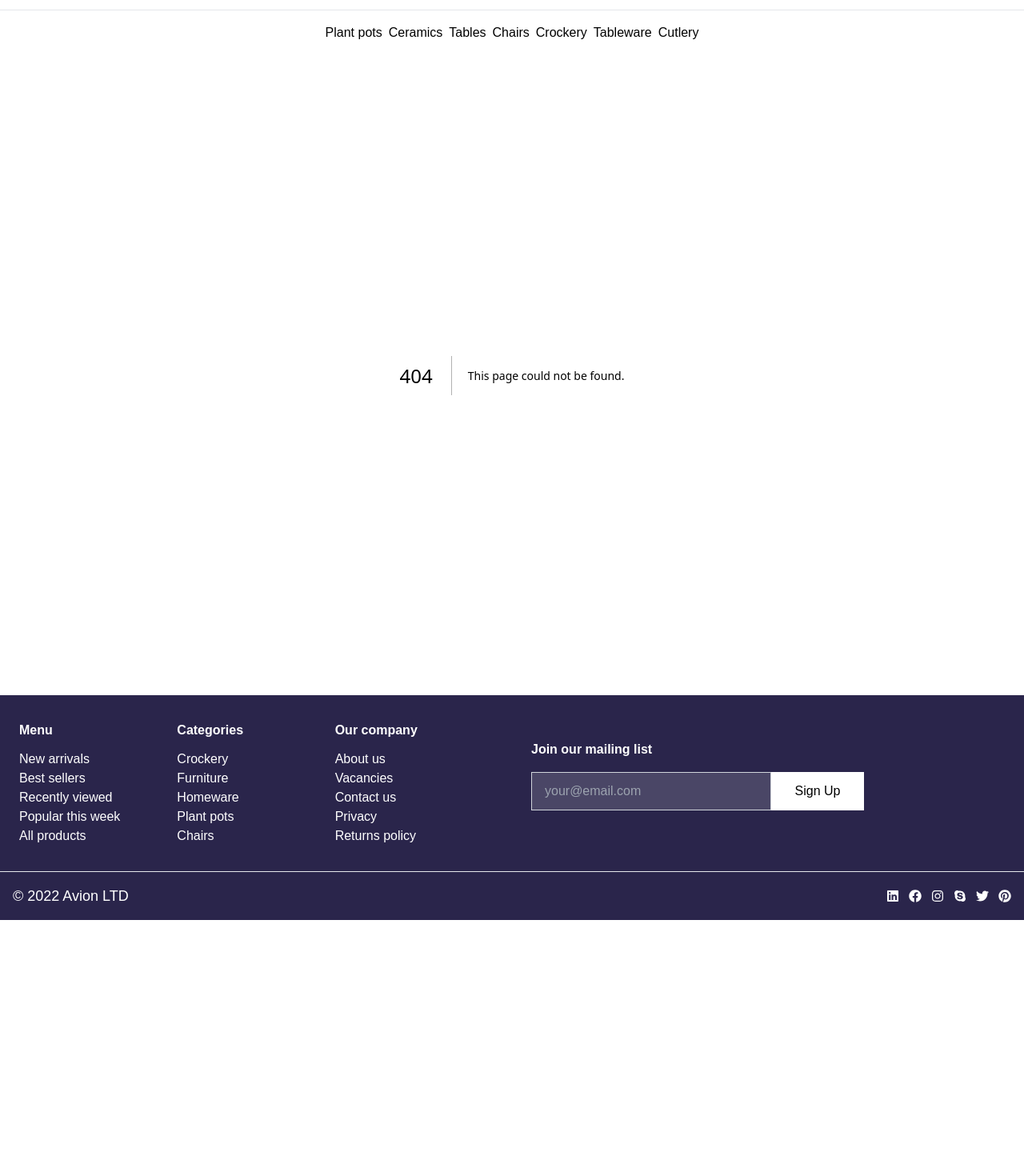
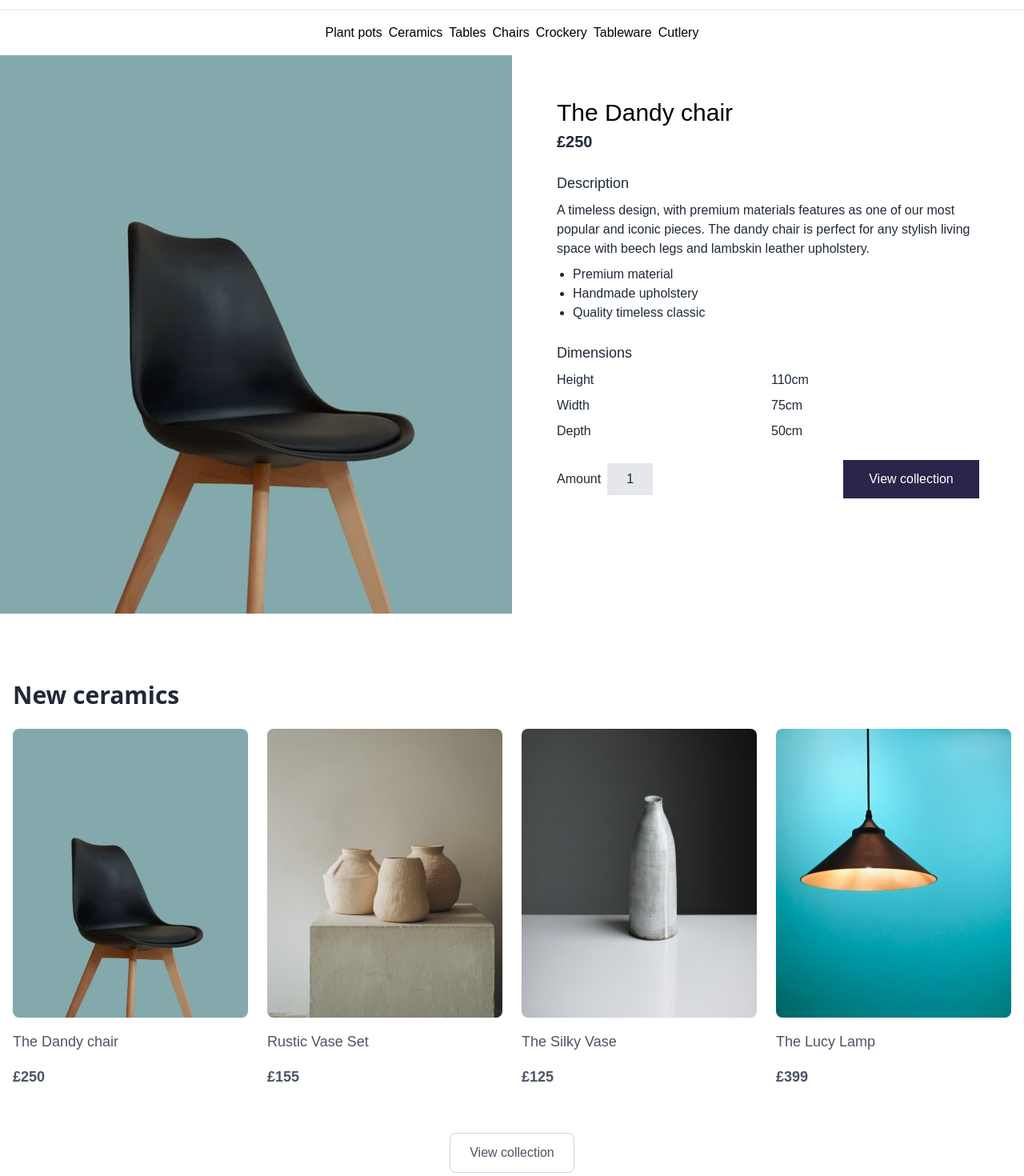
Before and after one commit to saadahmedacademy/Hackathon-funiture-website, a Next.js app in the folder furniture-web/: page /product-detail/1 in a window 1280 px wide. Before the commit this address had no page. Shown: the part 40-1510 px from the top of the page at 80% size. Before the commit the page ends 1190 px from the top, so only its background shows below. Built offline with nearby package versions, Linux system fonts and the light colour scheme.

Commit message:
finaliezed the project

```diff
--- /dev/null
+++ b/furniture-web/app/product-detail/[id]/page.tsx
@@ -0,0 +1,99 @@
+"use client";
+import Image from "next/image";
+import { useParams } from "next/navigation";
+import React from "react";
+import newCeramic from "@/jsondata/newCeramic.json";
+import { NewCeremics } from "@/components/NewCeremics";
+import { FeaturesSection } from "@/components/FeaturesSection";
+import { SignUp } from "@/components/SignUp";
+
+const Page = () => {
+  const { id } = useParams();
+
+  if (!id) {
+    return <p>Loading...</p>;
+  }
+
+  const clickItem = newCeramic.find((item) => item.id === id);
+
+  if (!clickItem) {
+    return <p>Item not found</p>;
+  }
+
+  return (
+    <>
+    <main className="w-full flex flex-col md:flex-row md:py-5 md:mx-auto h-auto">
+      {/* Image Section */}
+      <section className="w-full md:w-1/2 h-[300px] md:h-full">
+        <Image
+          src={`${clickItem.img}`}
+          alt={clickItem.title}
+          width={500}
+          height={600}
+          className="w-full h-full object-cover object-center"
+          priority
+        />
+      </section>
+
+      {/* Details Section */}
+      <section className=" flex flex-col items-center justify-center gap-6 py-7 px-6 md:px-14 text-gray-800 w-full md:w-1/2">
+        {/* Title and Price */}
+        <div className="w-full flex flex-col gap-1 text-left">
+          <p className="text-2xl md:text-3xl text-black">{clickItem.title}</p>
+          <p className="text-xl font-semibold">{clickItem.price}</p>
+        </div>
+
+        {/* Description */}
+        <div className="w-full flex flex-col gap-2">
+          <p className="text-lg font-medium">Description</p>
+          <p className="text-sm md:text-base leading-relaxed">
+            A timeless design, with premium materials features as one of our
+            most popular and iconic pieces. The dandy chair is perfect for any
+            stylish living space with beech legs and lambskin leather
+            upholstery.
+          </p>
+          <ul className="list-disc pl-5 text-sm md:text-base">
+            <li>Premium material</li>
+            <li>Handmade upholstery</li>
+            <li>Quality timeless classic</li>
+          </ul>
+        </div>
+
+        {/* Dimensions */}
+        <div className="w-full flex justify-start flex-col gap-2">
+          <p className="text-lg font-medium">Dimensions</p>
+          <div className="grid grid-cols-2 gap-2 text-sm md:text-base">
+            <p className="font-medium">Height</p>
+            <p>110cm</p>
+            <p className="font-medium">Width</p>
+            <p>75cm</p>
+            <p className="font-medium">Depth</p>
+            <p>50cm</p>
+          </div>
+        </div>
+
+        {/* Actions */}
+        <div className="w-full flex flex-col md:flex-row items-center justify-between gap-3">
+          {/* Amount */}
+          <div className="md:w-0 w-full flex items-center gap-2 md:flex-row flex-col">
+            <p className="text-sm md:text-base font-medium">Amount</p>
+            <button className="px-6 py-2 md:w-[170px] w-[90%] bg-gray-200 text-sm md:text-base">
+              1
+            </button>
+          </div>
+
+          {/* View Collection Button */}
+          <button className="px-6 py-3 md:w-[170px] w-[90%] text-white bg-[#2A254B]">
+            View collection
+          </button>
+        </div>
+      </section>
+    </main>
+      <NewCeremics/>
+      <FeaturesSection/>
+      <SignUp />
+      </>
+  );
+};
+
+export default Page;
--- a/furniture-web/app/productlisting/page.tsx
+++ b/furniture-web/app/productlisting/page.tsx
@@ -2,6 +2,7 @@ import Image from "next/image";
 import React from "react";
 import { IoMdArrowDropdown } from "react-icons/io";
 import newCeramic from "@/jsondata/newCeramic.json";
+import Link from "next/link";
 
 export default function Page() {
   return (
@@ -74,6 +75,7 @@ export default function Page() {
       <section className="sm:container mx-auto w-full md:px-0 px-2 py-4">
         <div className="w-full grid grid-cols-2 md:grid-rows-3 grid-rows-4 md:grid-cols-4 gap-6">
           {newCeramic.map((ceramic, index) => (
+            <Link href={`/product-detail/${ceramic.id}`} key={ceramic.id}>
             <div
               key={index}
               className="flex flex-col gap-4 items-start text-gray-600"
@@ -93,6 +95,7 @@ export default function Page() {
               {/* Ceramic Price */}
               <p className="text-lg font-semibold">{ceramic.price}</p>
             </div>
+            </Link>
           ))}
         </div>
       </section>
--- /dev/null
+++ b/furniture-web/app/shopping-carts/page.tsx
@@ -0,0 +1,124 @@
+"use client";
+import Image from "next/image";
+import React, { useState } from "react";
+
+const Page = () => {
+  interface Product {
+    id: string;
+    title: string;
+    heading: string;
+    price: string;
+    img: string;
+  }
+
+  const [productList, setProductList] = useState<Product[]>([
+    {
+      id: "1",
+      title: "Graystone vase",
+      heading: "A timeless ceramic vase with a tri-color grey glaze",
+      price: "£85",
+      img: "/popularProduct/product3.svg",
+    },
+    {
+      id: "2",
+      title: "Basic white vase",
+      heading: "Beautiful and simple, this is one for the classics",
+      price: "£125",
+      img: "/popularProduct/product4.svg",
+    },
+  ]);
+
+  return (
+    <div className="w-full bg-[#F9F9F9] text-[#2A254B]">
+      <main className="md:container mx-auto flex flex-col px-6 py-10 gap-4">
+        <section className="w-full">
+          <h1 className="text-3xl">Your shopping cart</h1>
+        </section>
+
+        <section className="w-full flex flex-col py-6 gap-3">
+          <div className="hidden sm:block">
+            {/* Table for larger screens */}
+            <table className="w-full text-left border-collapse">
+              <thead>
+                <tr>
+                  <th className="text-md">Product</th>
+                  <th className="text-md">Quantity</th>
+                  <th className="text-md sm:hidden md:table-cell">Total</th>
+                </tr>
+              </thead>
+              <tbody>
+                {productList.map((item) => (
+                  <tr key={item.id} className="border-b">
+                    <td className="flex gap-2 items-center">
+                      <Image
+                        src={item.img}
+                        alt={item.title}
+                        width={109}
+                        height={134}
+                        className="object-center object-cover"
+                      />
+                      <div className="px-4 py-2">
+                        <p className="text-xl">{item.title}</p>
+                        <p className="text-md">{item.heading}</p>
+                        <p className="text-md">{item.price}</p>
+                      </div>
+                    </td>
+                    <td className="text-center">1</td>
+                    <td className="text-center hidden sm:table-cell">
+                      {item.price}
+                    </td>
+                  </tr>
+                ))}
+              </tbody>
+            </table>
+          </div>
+
+          {/* Card view for smaller screens */}
+          <div className="block sm:hidden">
+            {productList.map((item) => (
+              <div
+                key={item.id}
+                className="flex flex-col gap-4 p-4 bg-white rounded-md shadow-md"
+              >
+                <div className="flex items-center gap-4">
+                  <Image
+                    src={item.img}
+                    alt={item.title}
+                    width={100}
+                    height={100}
+                    className="object-center object-cover rounded-md"
+                  />
+                  <div>
+                    <p className="text-lg font-semibold">{item.title}</p>
+                    <p className="text-sm text-gray-500">{item.heading}</p>
+                  </div>
+                </div>
+                <div className="flex justify-between items-center">
+                  <p className="text-md font-medium">Quantity: 1</p>
+                  <p className="text-md font-medium">{item.price}</p>
+                </div>
+              </div>
+            ))}
+          </div>
+        </section>
+
+        <section className="md:container w-full pr-2 mx-auto flex justify-end item-center">
+          <div className="flex flex-col items-end gap-2">
+            <div className="flex items-center gap-3">
+              <p className="text-xl">Subtotal</p>
+              <p className="text-xl">£210</p>
+            </div>
+
+            <p className="text-gray-500 text-end">Taxes and shipping are calculated at checkout</p>
+
+            <button className=" bg-[#2A254B] text-white md:w-[172px] w-[93%] py-3 px-10 md:py-4 md:px-6 hover:bg-white hover:text-[#2A254B] transition-colors">
+              View collection
+            </button>
+          </div>
+        </section>
+      </main>
+    </div>
+  );
+};
+
+export default Page;
--- a/furniture-web/app/shpping-carts/page.tsx
+++ /dev/null
@@ -1,29 +0,0 @@
-import React from 'react'
-
-const page = () => {
-  return (
-    <div className='w-full bg-[#F9F9F9] text-[#2A254B]'>
-
-        <main className="md:container mx-auto flex flex-col px-6 py-10 gap-4">
-
-        <section className="w-full">
-            <h1 className="text-3xl">
-            Your shopping cart
-            </h1>
-        </section>
-
-      <section className="w-full flex flex-col py-6 gap-2">
-         <div className="w-full flex justify-around items-center gap-42">
-          <p className='text-md'>Product</p>
-          <p className='text-md'>Quantity</p>
-          <p className='text-md'>Total</p>
-         </div>
-
-        </section>
-
-        </main>
-    </div>
-  )
-}
-
-export default page
--- a/furniture-web/components/FeaturesSection.tsx
+++ b/furniture-web/components/FeaturesSection.tsx
@@ -5,7 +5,7 @@ import showfeatures from "@/jsondata/feartureData.json";
 
 export const FeaturesSection = () => {
   return (
-    <div className="w-full flex flex-col items-start md:items-center justify-center px-4 py-28">
+    <div className="w-full flex flex-col items-start md:items-center justify-center px-4 py-24">
       <h1 className="text-2xl md:text-3xl font-sans">
         What makes our brand different
       </h1>
--- a/furniture-web/components/Navbar.tsx
+++ b/furniture-web/components/Navbar.tsx
@@ -5,7 +5,7 @@ import { LuShoppingCart } from "react-icons/lu";
 
 export const Navbar = () => {
   return (
-    <header className="flex flex-col w-full">
+    <header className="flex flex-col w-full bg-white fixed">
       {/* Top Navigation Bar */}
       <nav className="h-1/2 border-b w-full flex items-center justify-between px-4 py-2 gap-2">
         {/* Search Icon (Visible on larger screens) */}
@@ -31,7 +31,7 @@ export const Navbar = () => {
           </Link>
 
           {/* Shopping Cart Icon */}
-          <Link href={"/shpping-carts"} aria-label="Shopping Cart">
+          <Link href={"/shopping-carts"} aria-label="Shopping Cart">
             <LuShoppingCart className="text-xl" />
           </Link>
         </div>
--- a/furniture-web/components/NewCeremics.tsx
+++ b/furniture-web/components/NewCeremics.tsx
@@ -1,6 +1,7 @@
 import Image from "next/image";
 import React from "react";
 import newCeramic from "@/jsondata/newCeramic.json";
+import Link from "next/link";
 
 export const NewCeremics = () => {
   return (
@@ -11,19 +12,18 @@ export const NewCeremics = () => {
       </p>
 
       {/* Responsive Grid Layout */}
-      <div className="w-full grid grid-cols-2 md:grid-cols-4 gap-6">
-        {newCeramic.slice(0, 4).map((ceramic, index) => (
-          <div
-            key={index}
-            className="flex flex-col gap-4 items-start text-gray-600"
-          >
+      <div className="w-full grid grid-cols-2 sm:grid-cols-3 md:grid-cols-4 gap-4 sm:gap-6">
+        {newCeramic.slice(0, 4).map((ceramic) => (
+          <Link href={`/product-detail/${ceramic.id}`} key={ceramic.id}>
+            <div className="flex flex-col gap-4 items-start text-gray-600">
               {/* Ceramic Image */}
               <Image
                 src={`${ceramic.img}`}
-              alt={ceramic.title}
+                alt={`Image of ${ceramic.title}`}
                 width={305}
                 height={375}
                 className="rounded-lg shadow-sm"
+                loading="lazy"
               />
 
               {/* Ceramic Title */}
@@ -32,12 +32,13 @@ export const NewCeremics = () => {
               {/* Ceramic Price */}
               <p className="text-lg font-semibold">{ceramic.price}</p>
             </div>
+          </Link>
         ))}
       </div>
 
       {/* View Collection Button */}
       <div className="pt-8 mx-auto">
-        <button className="px-6 py-3 text-gray-600 border border-gray-300 rounded-lg hover:bg-gray-100 transition-colors">
+        <button className="px-6 py-3 text-gray-600 border border-gray-300 rounded-lg hover:bg-gray-200 hover:text-gray-800 transition-all">
           View collection
         </button>
       </div>
--- a/furniture-web/jsondata/newCeramic.json
+++ b/furniture-web/jsondata/newCeramic.json
@@ -1,73 +1,73 @@
 [
     {
-        "id": 1,
+        "id": "1",
         "img": "/newCeramics/ceramic1.svg",
         "title": "The Dandy chair",
         "price":"£250"
     },
     {
-        "id": 2,
+        "id": "2",
         "img": "/newCeramics/ceramic2.svg",
         "title": "Rustic Vase Set",
         "price":"£155"
     },
     {
-        "id": 3,
+        "id": "3",
         "img": "/newCeramics/ceramic3.svg",
         "title": "The Silky Vase",
         "price":"£125"
     },
     {
-        "id": 4,
+        "id": "4",
         "img": "/newCeramics/ceramic4.svg",
         "title": "The Lucy Lamp",
         "price":"£399"
     },
     {
-        "id": 5,
+        "id": "5",
         "img": "/newCeramics/ceramic5.svg",
         "title": "The Dandy chair",
         "price":"£250"
     },
     {
-        "id": 6,
+        "id": "6",
         "img": "/newCeramics/ceramic6.svg",
         "title": "The Dandy chair",
         "price":"£250"
     },
     {
-        "id": 7,
+        "id": "7",
         "img": "/newCeramics/ceramic7.svg",
         "title": "The Dandy chair",
         "price":"£250"
     },
     {
-        "id": 8,
+        "id": "8",
         "img": "/newCeramics/ceramic8.svg",
         "title": "The Dandy chair",
         "price":"£250"
     },
     {
-        "id": 9,
-        "img": "/newCeramics/ceramic1.svg",
+        "id": "9",
+        "img": "/popularProduct/product3.svg",
         "title": "The Dandy chair",
         "price":"£250"
     },
     {
 
-        "id": 10,
-        "img": "/newCeramics/ceramic2.svg",
+        "id": "10",
+        "img": "/popularProduct/product4.svg",
         "title": "The Dandy chair",
         "price":"£250"
     },
     {
-        "id": 11,
+        "id": "11",
         "img": "/popularProduct/product2.svg",
         "title": "The Dandy chair",
         "price":"£250"
     },
     {
-        "id": 12,
+        "id": "12",
         "img": "/newCeramics/ceramic4.svg",
         "title": "The Lucy Lamp",
         "price":"£399"
```
Also changed, not shown: furniture-web/public/popularProduct/product3.svg (added), furniture-web/public/popularProduct/product4.svg (added). Lines whose indentation alone changed are shown as unchanged.
